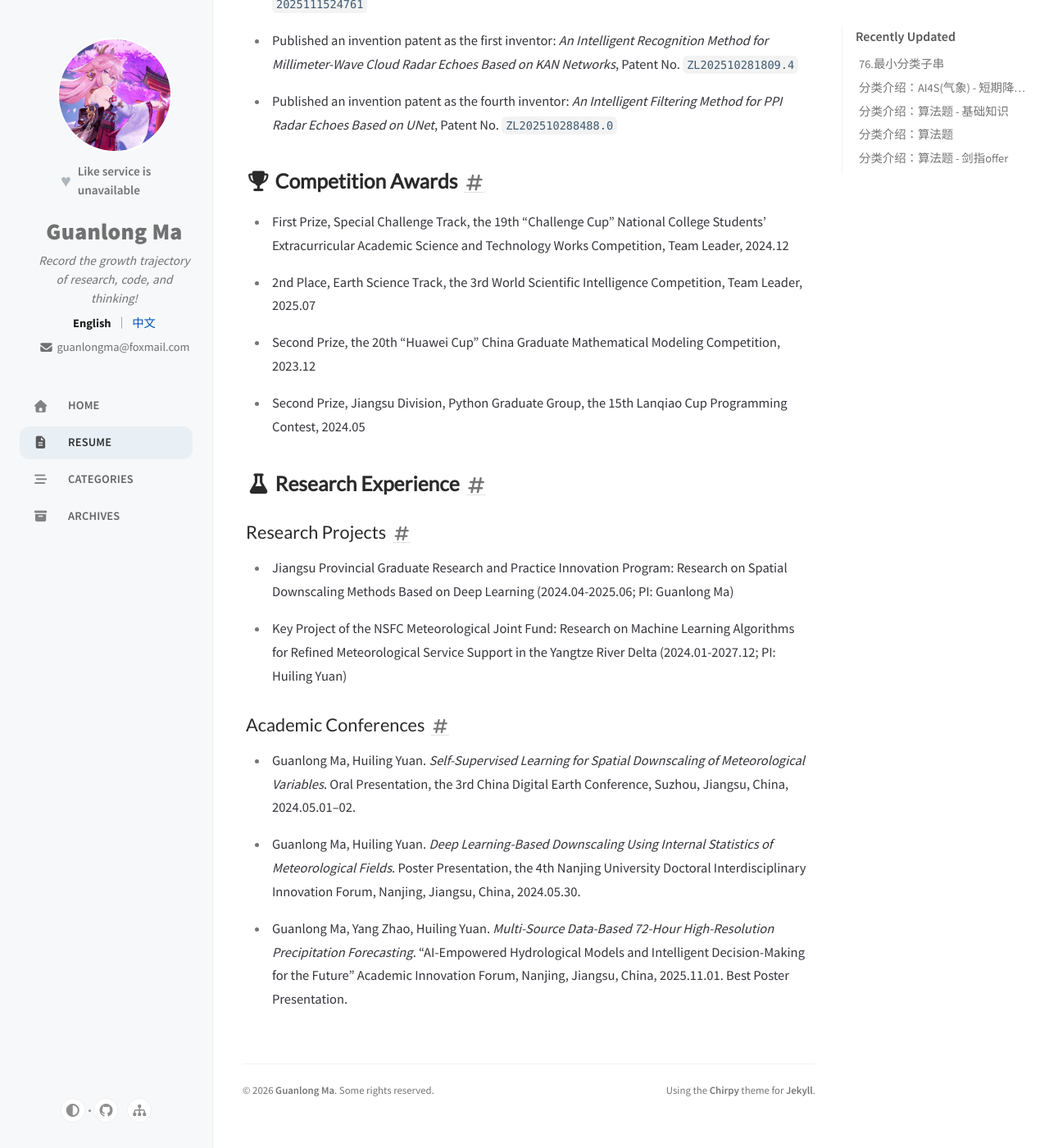
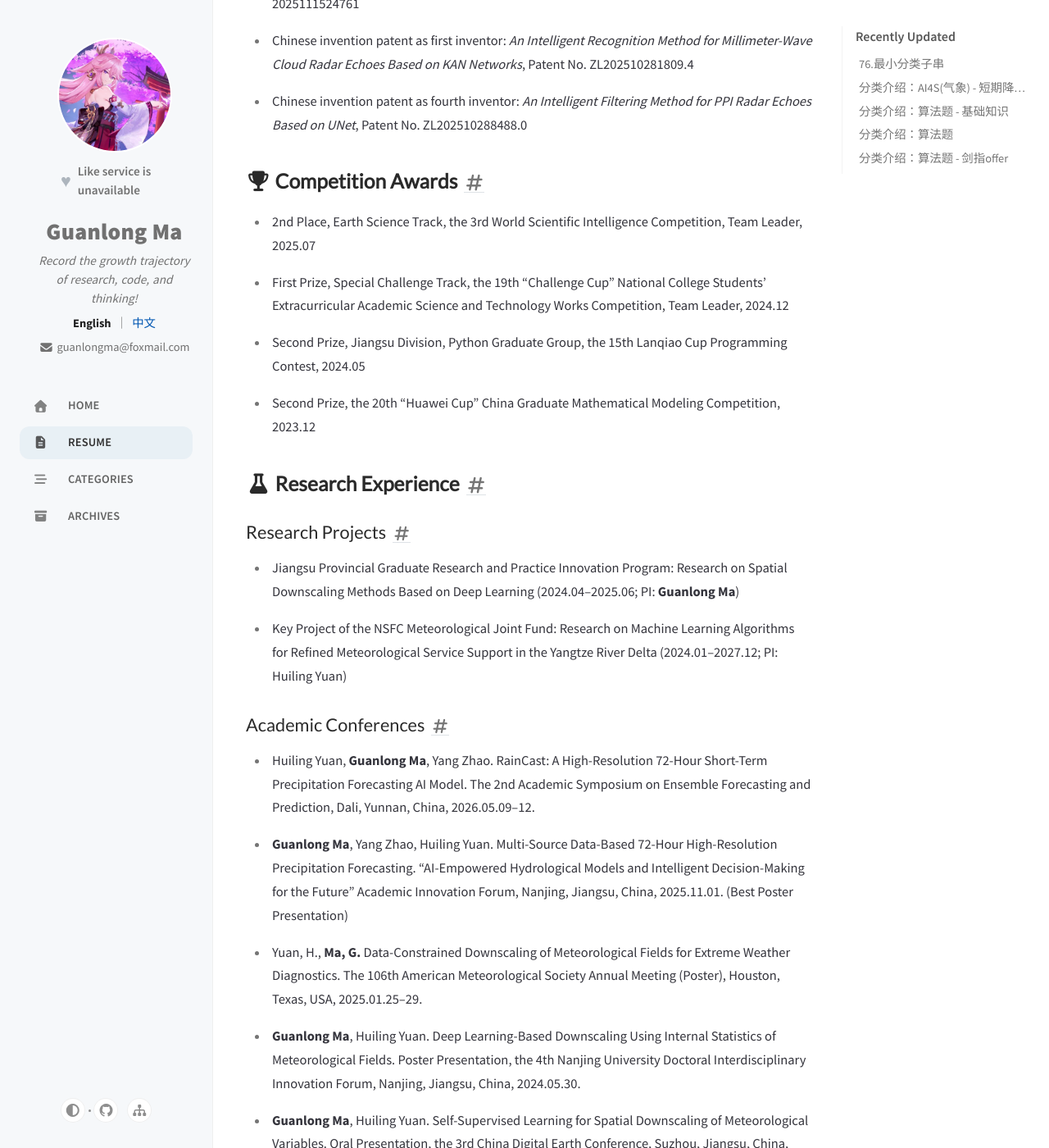
Before and after one commit to mgl666/mgl666.github.io, a Jekyll site: the page built from _tabs/cv.md, in a window 1280 px wide and 1400 px high, scrolled down 1012 px. Shown: the whole window at 82% size. Built offline with Jekyll 4.4.1, drawn with Linux system fonts in a browser that asks for light colours; cached includes are drawn as plain includes; nearby versions of some CDN libraries; comment, search, counter and statistics services are not loaded; before the commit the page ends 2389 px from its top, so only the background shows below that; some of the changed text lies outside the part shown.

Commit message:
chore: sort cv entries by date

```diff
--- a/_tabs/cv.md
+++ b/_tabs/cv.md
@@ -26,34 +26,38 @@ order: 1
 
 ## <i class="fas fa-lightbulb"></i> **Patents**
 
-- Published a Chinese invention patent as the first inventor: *A Self-Supervised Learning-Based Training Method and System for Spatial Downscaling of Meteorological Data*, Application No. `2025111524761`
+- Chinese invention patent application as first inventor: *A Self-Supervised Learning-Based Training Method and System for Spatial Downscaling of Meteorological Data*, Application No. 2025111524761
 
-- Published an invention patent as the first inventor: *An Intelligent Recognition Method for Millimeter-Wave Cloud Radar Echoes Based on KAN Networks*, Patent No. `ZL202510281809.4`
+- Chinese invention patent as first inventor: *An Intelligent Recognition Method for Millimeter-Wave Cloud Radar Echoes Based on KAN Networks*, Patent No. ZL202510281809.4
 
-- Published an invention patent as the fourth inventor: *An Intelligent Filtering Method for PPI Radar Echoes Based on UNet*, Patent No. `ZL202510288488.0`
+- Chinese invention patent as fourth inventor: *An Intelligent Filtering Method for PPI Radar Echoes Based on UNet*, Patent No. ZL202510288488.0
 
 ## <i class="fas fa-trophy"></i> **Competition Awards**
 
+- 2nd Place, Earth Science Track, the 3rd World Scientific Intelligence Competition, Team Leader, 2025.07
+
 - First Prize, Special Challenge Track, the 19th “Challenge Cup” National College Students’ Extracurricular Academic Science and Technology Works Competition, Team Leader, 2024.12
 
-- 2nd Place, Earth Science Track, the 3rd World Scientific Intelligence Competition, Team Leader, 2025.07
+- Second Prize, Jiangsu Division, Python Graduate Group, the 15th Lanqiao Cup Programming Contest, 2024.05
 
 - Second Prize, the 20th “Huawei Cup” China Graduate Mathematical Modeling Competition, 2023.12
-
-- Second Prize, Jiangsu Division, Python Graduate Group, the 15th Lanqiao Cup Programming Contest, 2024.05
 
 ## <i class="fas fa-flask"></i> **Research Experience**
 
 ### Research Projects
 
-- Jiangsu Provincial Graduate Research and Practice Innovation Program: Research on Spatial Downscaling Methods Based on Deep Learning (2024.04-2025.06; PI: Guanlong Ma)
+- Jiangsu Provincial Graduate Research and Practice Innovation Program: Research on Spatial Downscaling Methods Based on Deep Learning (2024.04–2025.06; PI: **Guanlong Ma**)
 
-- Key Project of the NSFC Meteorological Joint Fund: Research on Machine Learning Algorithms for Refined Meteorological Service Support in the Yangtze River Delta (2024.01-2027.12; PI: Huiling Yuan)
+- Key Project of the NSFC Meteorological Joint Fund: Research on Machine Learning Algorithms for Refined Meteorological Service Support in the Yangtze River Delta (2024.01–2027.12; PI: Huiling Yuan)
 
 ### Academic Conferences
 
-- Guanlong Ma, Huiling Yuan. *Self-Supervised Learning for Spatial Downscaling of Meteorological Variables*. Oral Presentation, the 3rd China Digital Earth Conference, Suzhou, Jiangsu, China, 2024.05.01–02.
+- Huiling Yuan, **Guanlong Ma**, Yang Zhao. RainCast: A High-Resolution 72-Hour Short-Term Precipitation Forecasting AI Model. The 2nd Academic Symposium on Ensemble Forecasting and Prediction, Dali, Yunnan, China, 2026.05.09–12.
 
-- Guanlong Ma, Huiling Yuan. *Deep Learning-Based Downscaling Using Internal Statistics of Meteorological Fields*. Poster Presentation, the 4th Nanjing University Doctoral Interdisciplinary Innovation Forum, Nanjing, Jiangsu, China, 2024.05.30.
+- **Guanlong Ma**, Yang Zhao, Huiling Yuan. Multi-Source Data-Based 72-Hour High-Resolution Precipitation Forecasting. “AI-Empowered Hydrological Models and Intelligent Decision-Making for the Future” Academic Innovation Forum, Nanjing, Jiangsu, China, 2025.11.01. (Best Poster Presentation)
 
-- Guanlong Ma, Yang Zhao, Huiling Yuan. *Multi-Source Data-Based 72-Hour High-Resolution Precipitation Forecasting*. “AI-Empowered Hydrological Models and Intelligent Decision-Making for the Future” Academic Innovation Forum, Nanjing, Jiangsu, China, 2025.11.01. Best Poster Presentation.
+- Yuan, H., **Ma, G.** Data-Constrained Downscaling of Meteorological Fields for Extreme Weather Diagnostics. The 106th American Meteorological Society Annual Meeting (Poster), Houston, Texas, USA, 2025.01.25–29.
+
+- **Guanlong Ma**, Huiling Yuan. Deep Learning-Based Downscaling Using Internal Statistics of Meteorological Fields. Poster Presentation, the 4th Nanjing University Doctoral Interdisciplinary Innovation Forum, Nanjing, Jiangsu, China, 2024.05.30.
+
+- **Guanlong Ma**, Huiling Yuan. Self-Supervised Learning for Spatial Downscaling of Meteorological Variables. Oral Presentation, the 3rd China Digital Earth Conference, Suzhou, Jiangsu, China, 2024.05.01–02.
```
Also changed, not shown: other parts of _tabs/cv.md (+4 -4 lines), _tabs/zh-cv.md (+11 -7 lines).
